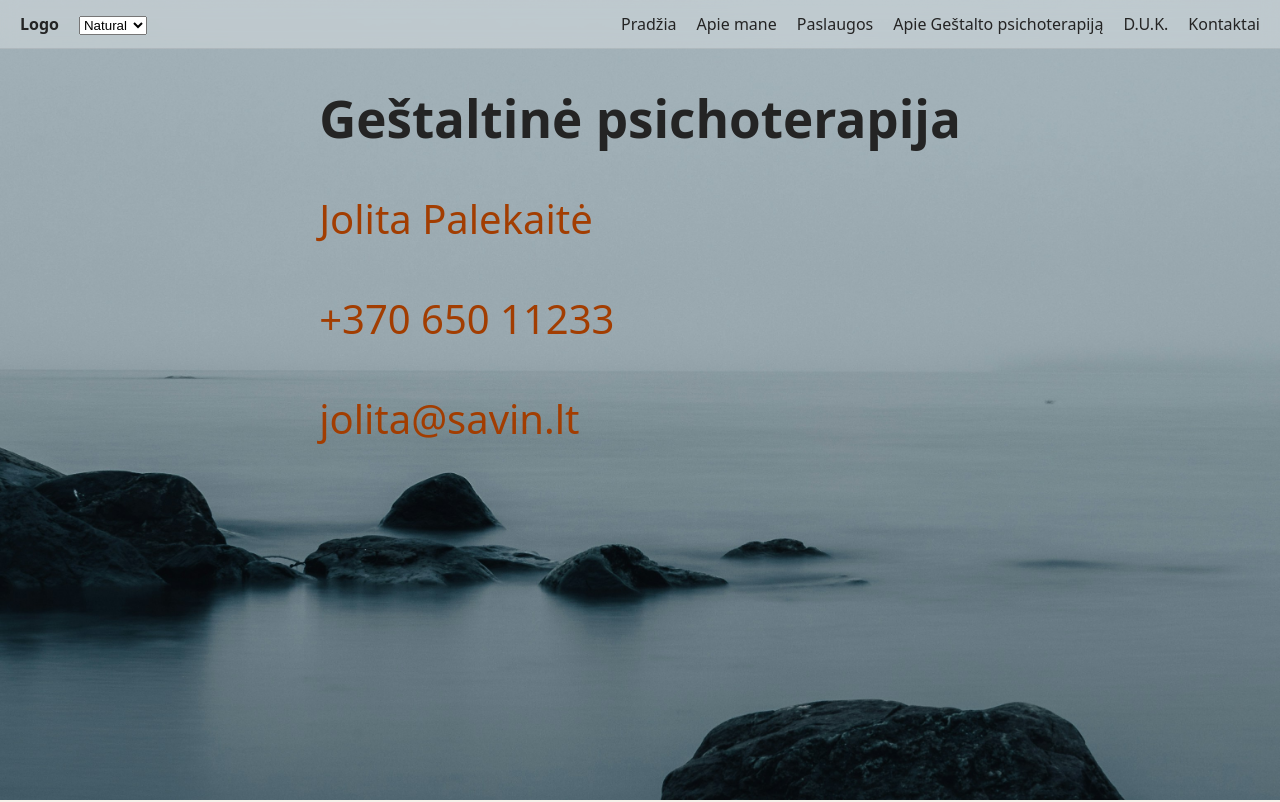
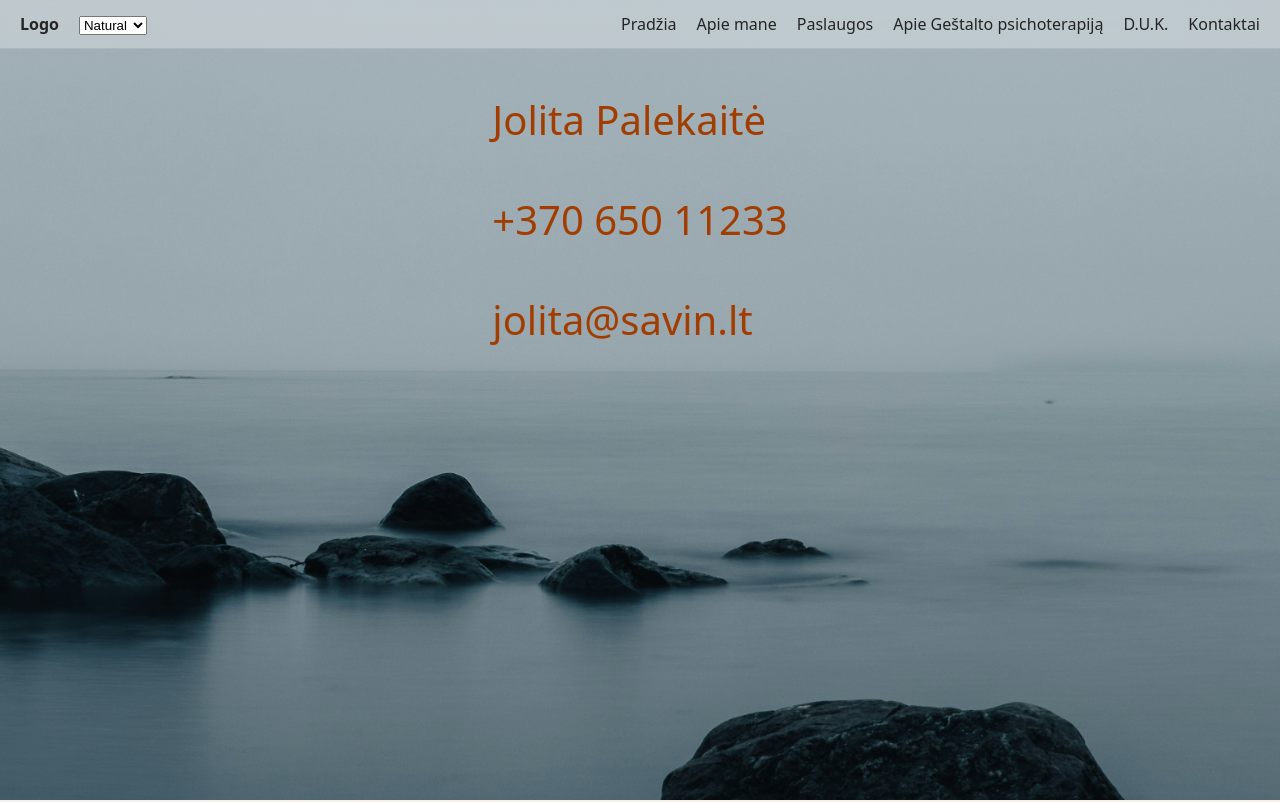
Before and after one commit to Remigijus66/savin, a React (Vite) app: page / in a window 1280 px wide. Shown: the top 802 px of the page. Built offline with nearby package versions, Linux system fonts and the light colour scheme.

Commit message:
new branch

```diff
--- a/src/sections/Hero.tsx
+++ b/src/sections/Hero.tsx
@@ -39,7 +39,7 @@ export default function Hero() {
     <Section id="hero" background="image" imageUrl="/sea.jpg" justifyContent="flex-start" alignItems="center">
     <div  style={{ padding: "3rem"}}>
         <h1 style={{ color: "var(--color-primary)" }}>
-          Geštaltinė psichoterapija
+
         </h1>
 
         <p style={{ fontSize: "40px", color: "var(--color-accent)" }}>
```
